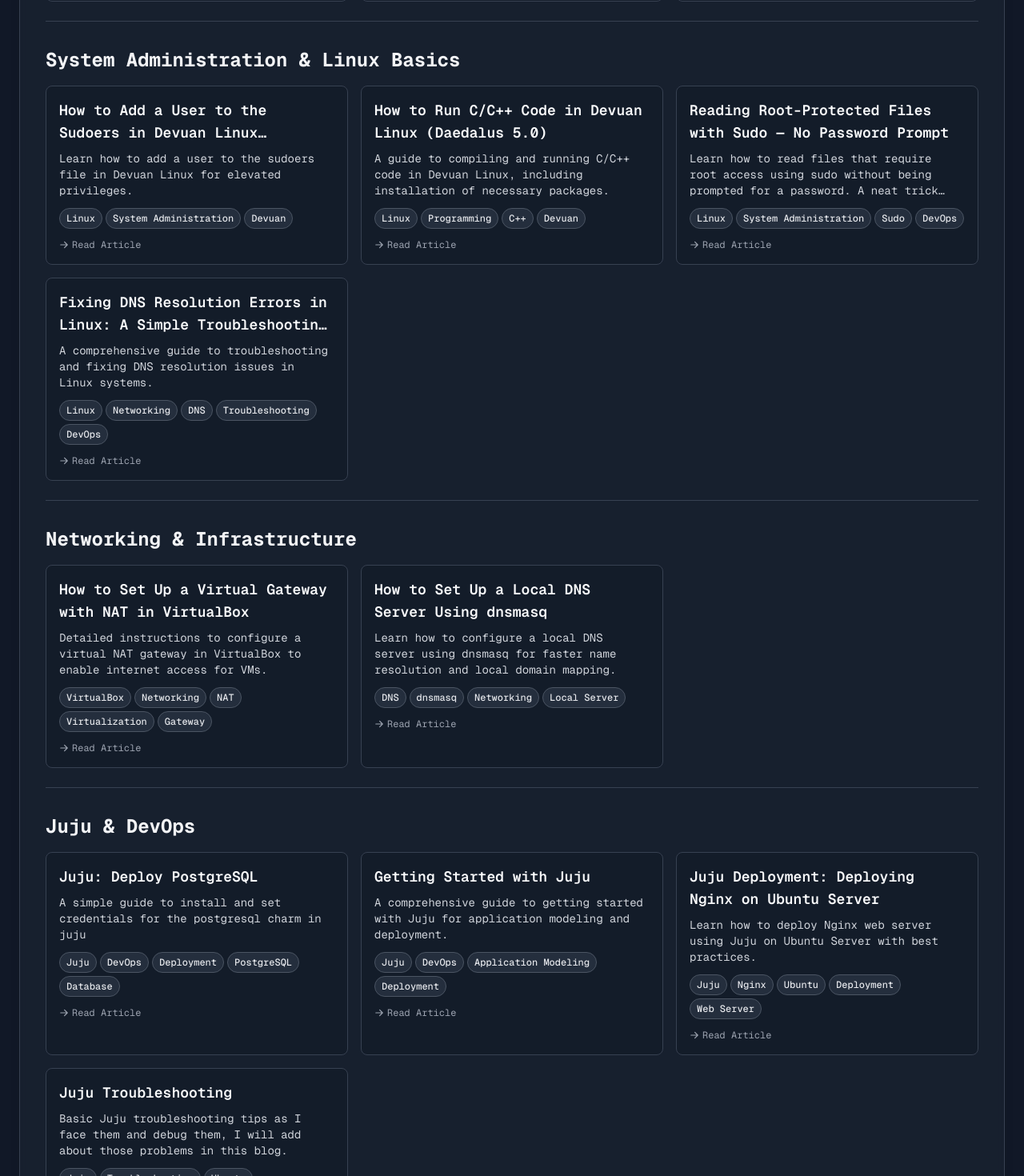
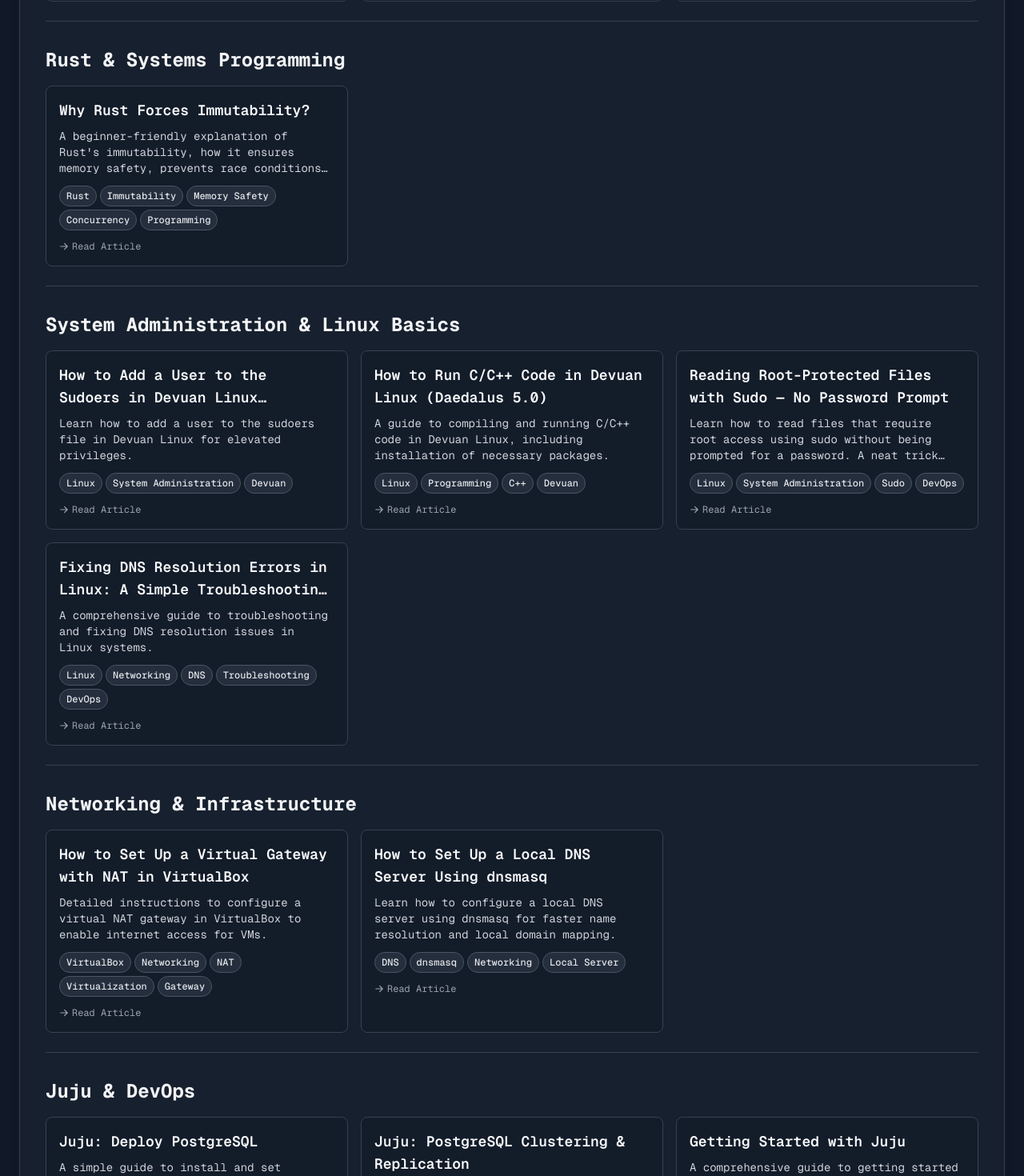
Before and after one commit to nishujangra/Portfolio, a React (Vite) app: page /blogs in a window 1280 px wide. Shown: the part 580-2050 px from the top of the page at 80% size. Built offline with nearby package versions, Linux system fonts and the light colour scheme.

Commit message:
blogs updated

```diff
--- a/src/data/blogs.ts
+++ b/src/data/blogs.ts
@@ -8,6 +8,14 @@
         category: "Programming & Development"
     },
     {
+        "title": "Why Rust Forces Immutability?",
+        "description": "A beginner-friendly explanation of Rust's immutability, how it ensures memory safety, prevents race conditions, and when to use mutable variables with the `mut` keyword.",
+        "url": "https://medium.com/@nishujangra27/why-rust-forces-immutability-04e40cbf2e46",
+        "tags": ["Rust", "Immutability", "Memory Safety", "Concurrency", "Programming"],
+        "category": "Rust & Systems Programming"
+    },
+
+    {
         title: "Implementing Middleware in Rocket.rs",
         description: "A guide to manage middlewares using Request Guard",
         url: "https://nishujangra27.hashnode.dev/implementing-middleware-in-rocketrs-rust",
@@ -15,7 +23,7 @@
         category: "Programming & Development"
     },
     {
-    title: "Getting Started with Rocket Fairings: Implementing a Logger",
+        title: "Getting Started with Rocket Fairings: Implementing a Logger",
         description: "Learn how to use Rocket.rs Fairings to implement a request/response logger, with real-world use cases and flow diagrams.",
         url: "https://nishujangra27.hashnode.dev/getting-started-with-rocket-fairings-implementing-a-logger",
         tags: ["Rust", "Rocket.rs", "Fairing", "Logger", "Web Development"],
@@ -76,6 +84,13 @@
         url: "https://bitbucket.org/tirveni/devuan/wiki/nishant/Juju-Deploy-PostgreSQL",
         tags: ["Juju", "DevOps", "Deployment", "PostgreSQL", "Database"],
         category: "Juju & DevOps"
+    },
+    {
+        "title": "Juju: PostgreSQL Clustering & Replication",
+        "description": "A step-by-step guide to scale PostgreSQL on Juju by adding multiple units, setting passwords, and verifying replication across the cluster.",
+        "url": "https://bitbucket.org/tirveni/devuan/wiki/nishant/Juju-PostgreSQL-Clustering",
+        "tags": ["Juju", "DevOps", "PostgreSQL", "Database", "Clustering", "Replication", "High Availability"],
+        "category": "Juju & DevOps"
     },
     {
         title: "Getting Started with Juju",
```
